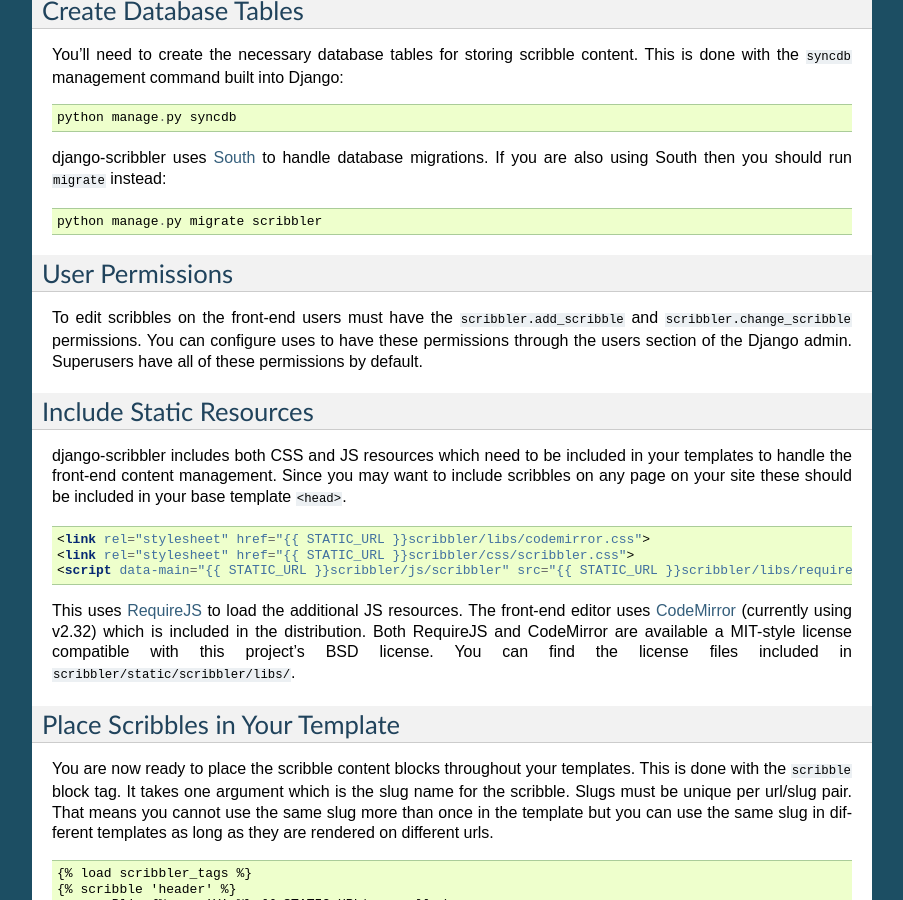
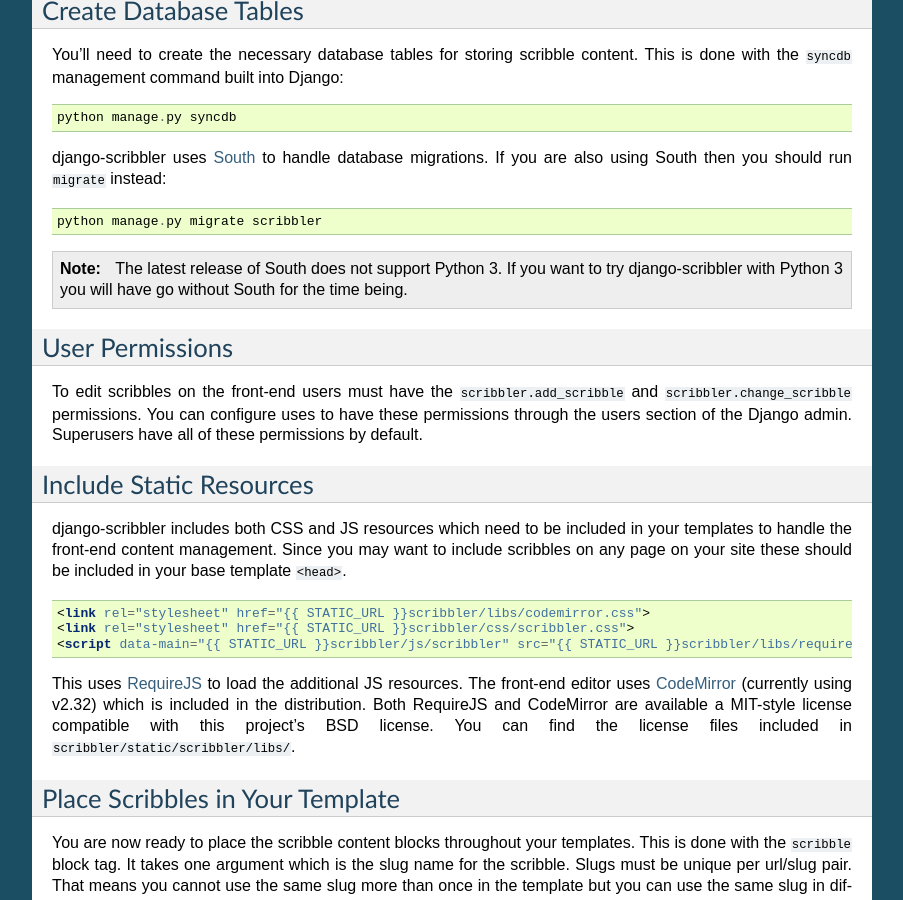
Before and after one commit to caktus/django-scribbler, a Sphinx documentation site: the page built from docs/quick-start.rst, in a window 1280 px wide and 900 px high, scrolled down 900 px. Shown: the whole window, without its empty margins (198-1101 px from the left). Built offline with Sphinx 7.4.7, drawn with Linux system fonts in a browser that asks for light colours.

Commit message:
Add note on South support with Python 3.

```diff
--- a/docs/quick-start.rst
+++ b/docs/quick-start.rst
@@ -70,6 +70,11 @@
 
     python manage.py migrate scribbler
 
+.. note::
+
+    The latest release of South does not support Python 3. If you want to try
+    django-scribbler with Python 3 you will have go without South for the time being.
+
 
 User Permissions
 ------------------------------------
```
